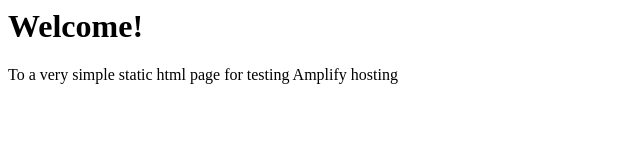
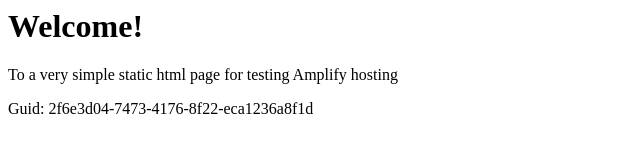
Before and after one commit to aws-aemilia-pdx/Github-PR-Commit-Integration-Test-DoNotTouch-GitHubAutoBuildPrPreviewCanaryTest-v1-test-us-west-2, a website: page src/index.html in a window 1280 px wide. Shown: the whole page, without its empty margins (0-640 px from the left). Drawn offline with Linux system fonts and the light colour scheme.

Commit message:
commit from integ tests

```diff
--- a/src/index.html
+++ b/src/index.html
@@ -1,3 +1,5 @@
+
+
 <html lang="en">
 
 <head>
@@ -10,6 +12,6 @@
 <body>
     <h1>Welcome!</h1>
     <p>To a very simple static html page for testing Amplify hosting</p>
-</body>
+    <p>Guid: 2f6e3d04-7473-4176-8f22-eca1236a8f1d</p></body>
 
 </html>
```
